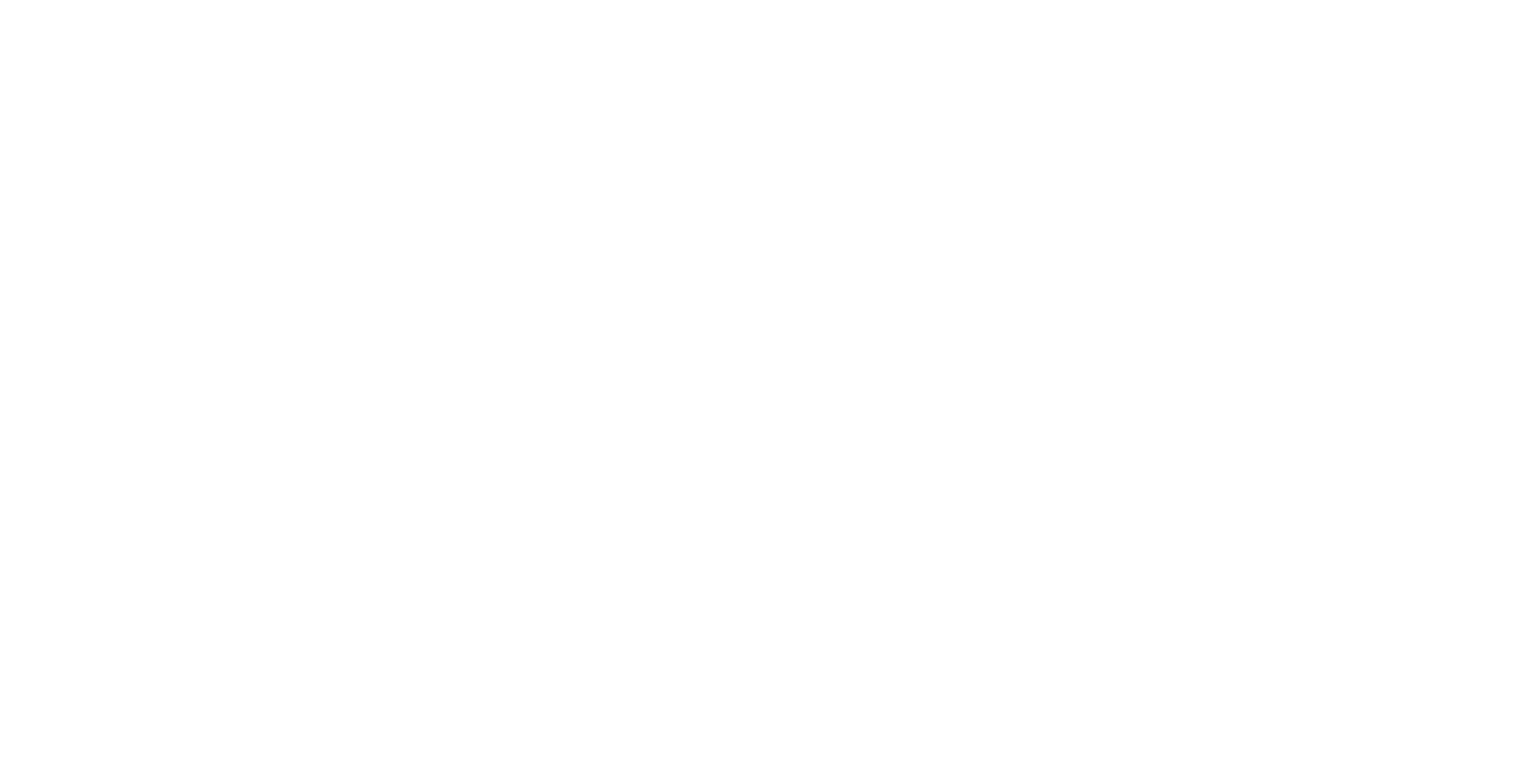
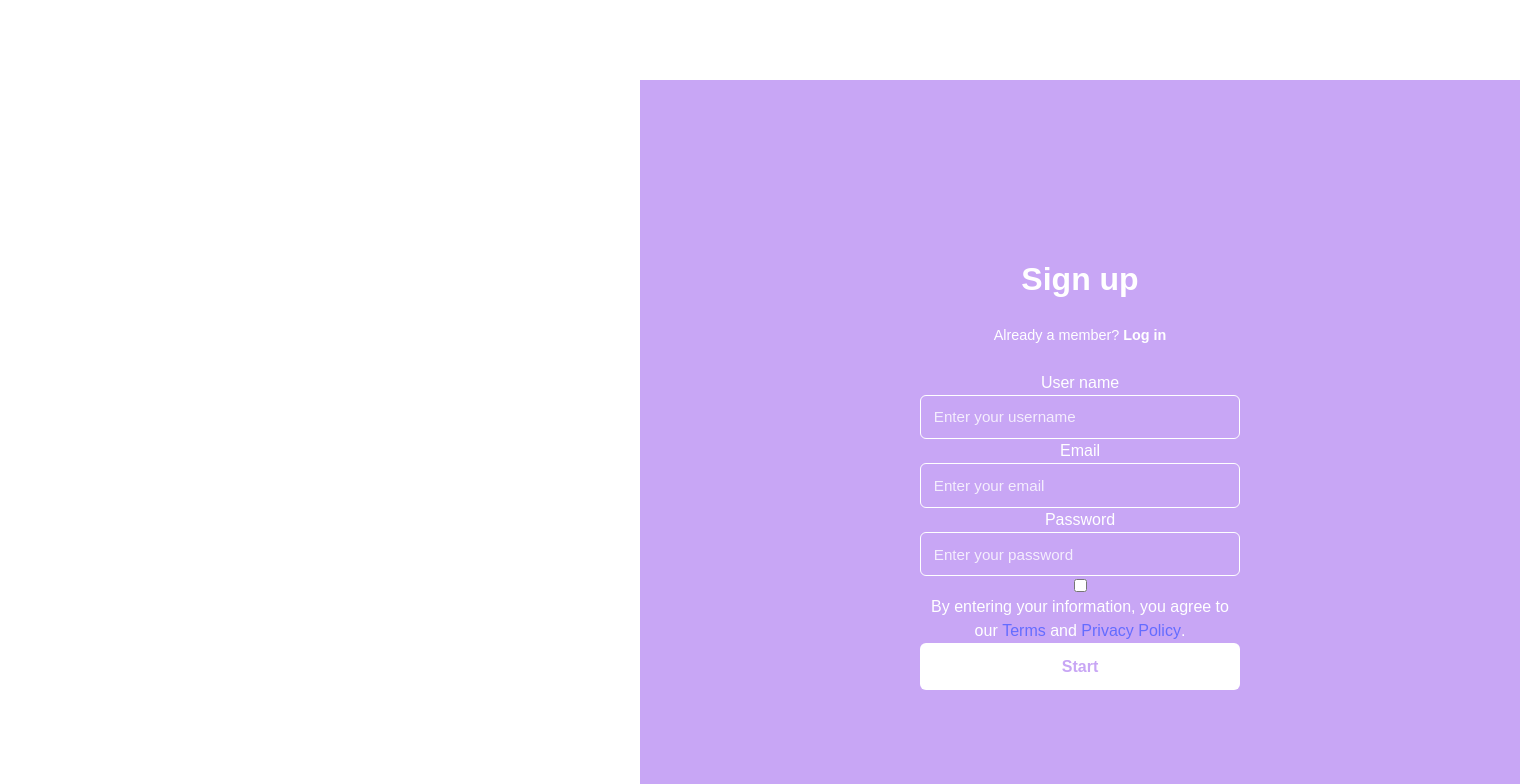
Before and after one commit to NikSala10/TaskiProject, a React (Vite) app: page / in a window 1280 px wide. Shown: the top 784 px of the page, 1520 px wide, since content can reach past the window. Built offline with nearby package versions, Linux system fonts and the light colour scheme.

Commit message:
feat(register)Change in css overflow

```diff
--- a/src/components/FormRegister/SignUpForm.css
+++ b/src/components/FormRegister/SignUpForm.css
@@ -4,7 +4,6 @@
     width: 100%;
     font-family: 'Arial', sans-serif;
     color: #fff;
-    overflow-x: hidden
   }
 
   .signup-image {
@@ -31,6 +30,8 @@
     padding: 15rem;
     padding-top: 25rem;
     margin-top:5rem;
+    overflow-x: hidden
+
   }
 
   .signup-title {
```
